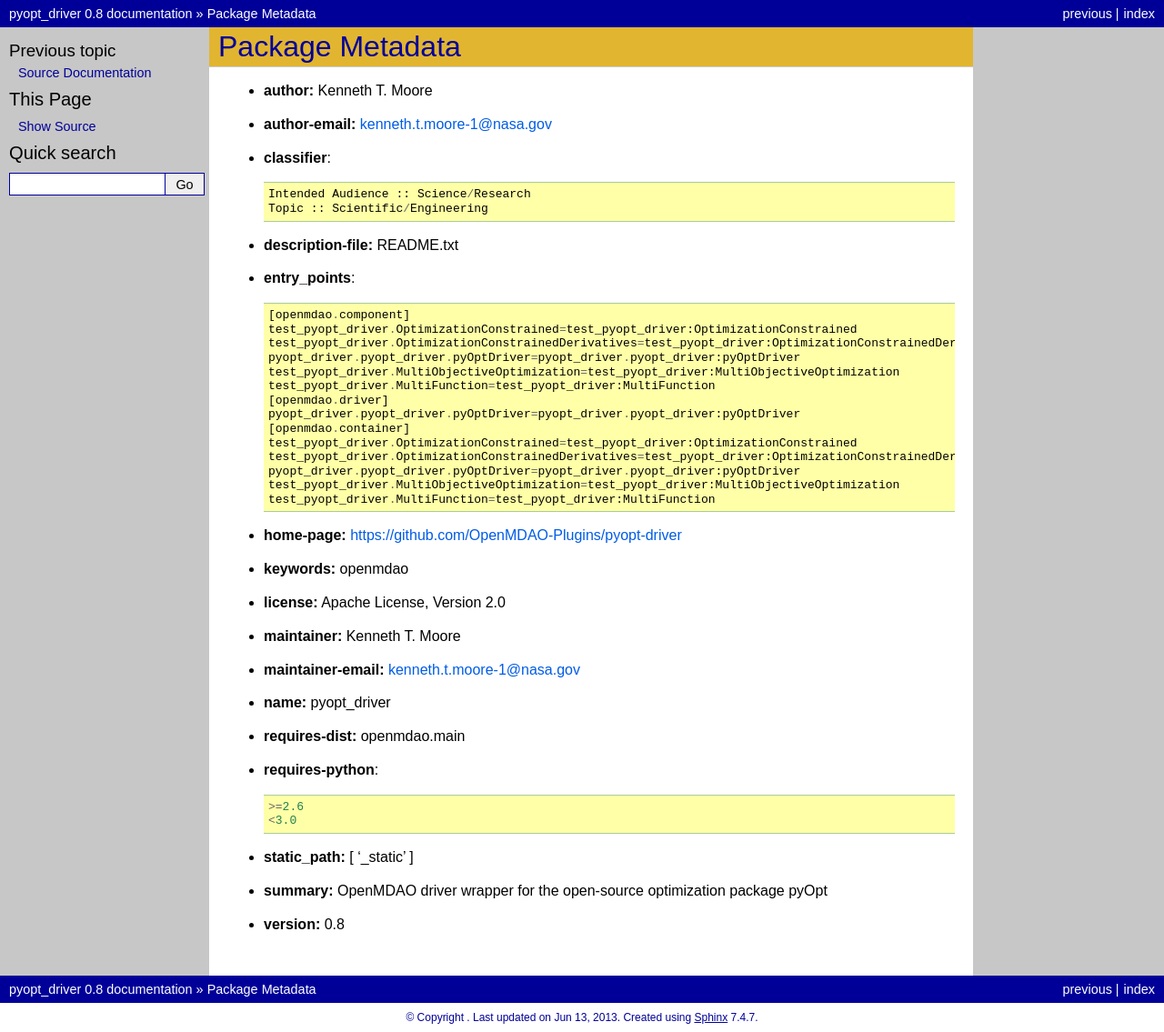
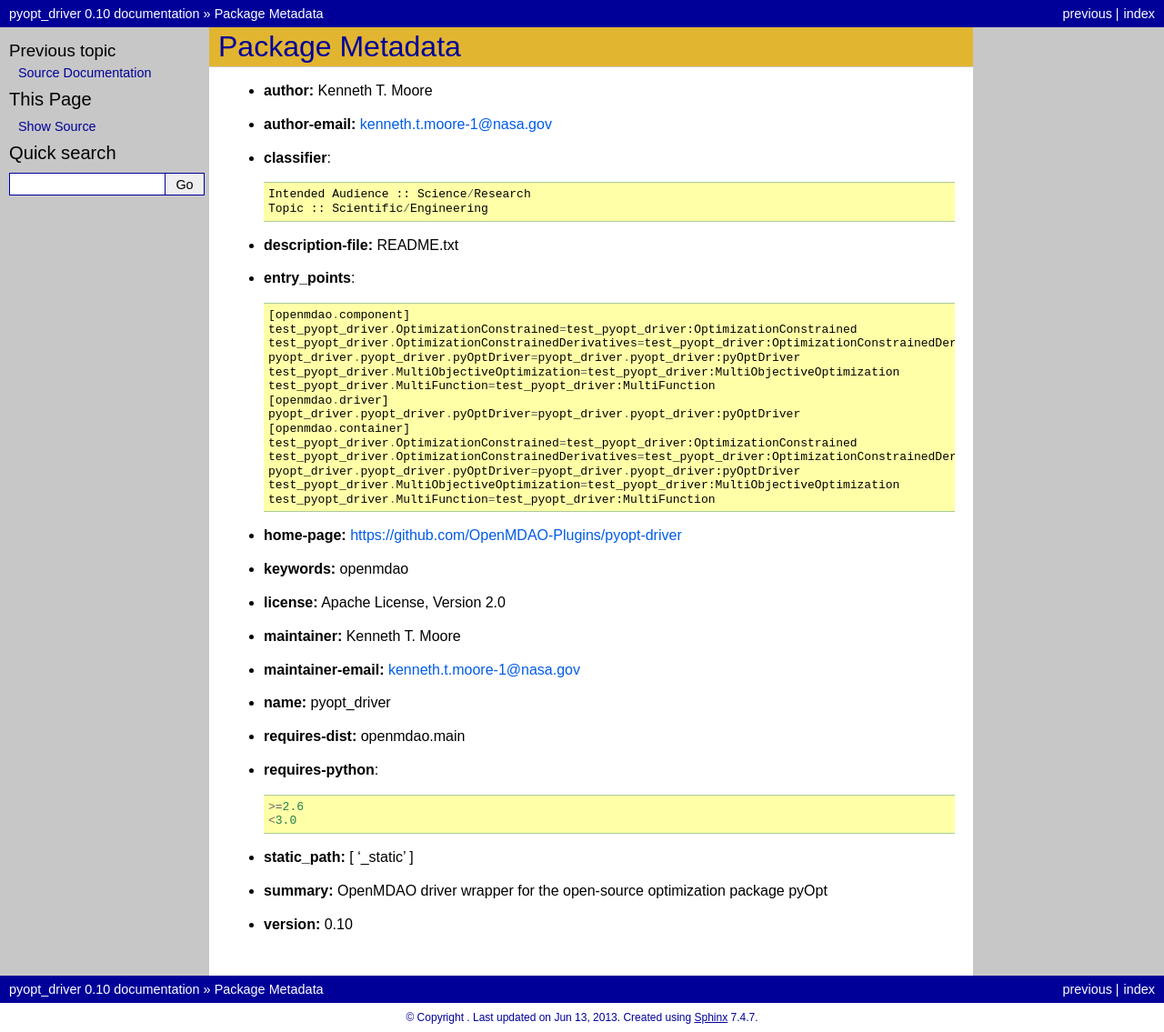
Before and after one commit to OpenMDAO-Plugins/pyopt_driver, a Sphinx documentation site: the page built from docs/pkgdocs.rst, in a window 1280 px wide. Shown: the whole page at 91% size. Built offline with Sphinx 7.4.7, drawn with Linux system fonts in a browser that asks for light colours.

```diff
--- a/docs/conf.py
+++ b/docs/conf.py
@@ -50,10 +50,10 @@
 # built documents.
 #
 # The short X.Y version.
-version = '0.8'
+version = '0.10'
 #The short version is the one that shows up in the file when you use /version/.
 # The full version, including alpha/beta/rc tags.
-release = '0.8'
+release = '0.10'
 
 # The language for content autogenerated by Sphinx. Refer to documentation
 # for a list of supported languages.
--- a/docs/pkgdocs.rst
+++ b/docs/pkgdocs.rst
@@ -54,4 +54,4 @@
 
 - **summary:** OpenMDAO driver wrapper for the open-source optimization package pyOpt
 
-- **version:** 0.8
+- **version:** 0.10
--- a/setup.cfg
+++ b/setup.cfg
@@ -1,6 +1,6 @@
 [metadata]
 name = pyopt_driver
-version = 0.8
+version = 0.10
 summary = OpenMDAO driver wrapper for the open-source optimization package pyOpt
 description-file = README.txt
 keywords = openmdao
--- a/setup.py
+++ b/setup.py
@@ -62,7 +62,7 @@
  'package_dir': {'': 'src'},
  'packages': ['pyopt_driver'],
  'url': 'https://github.com/OpenMDAO-Plugins/pyopt-driver',
- 'version': '0.8',
+ 'version': '0.10',
  'zip_safe': False}
 
 
```
Also changed, not shown: 1 other file.
